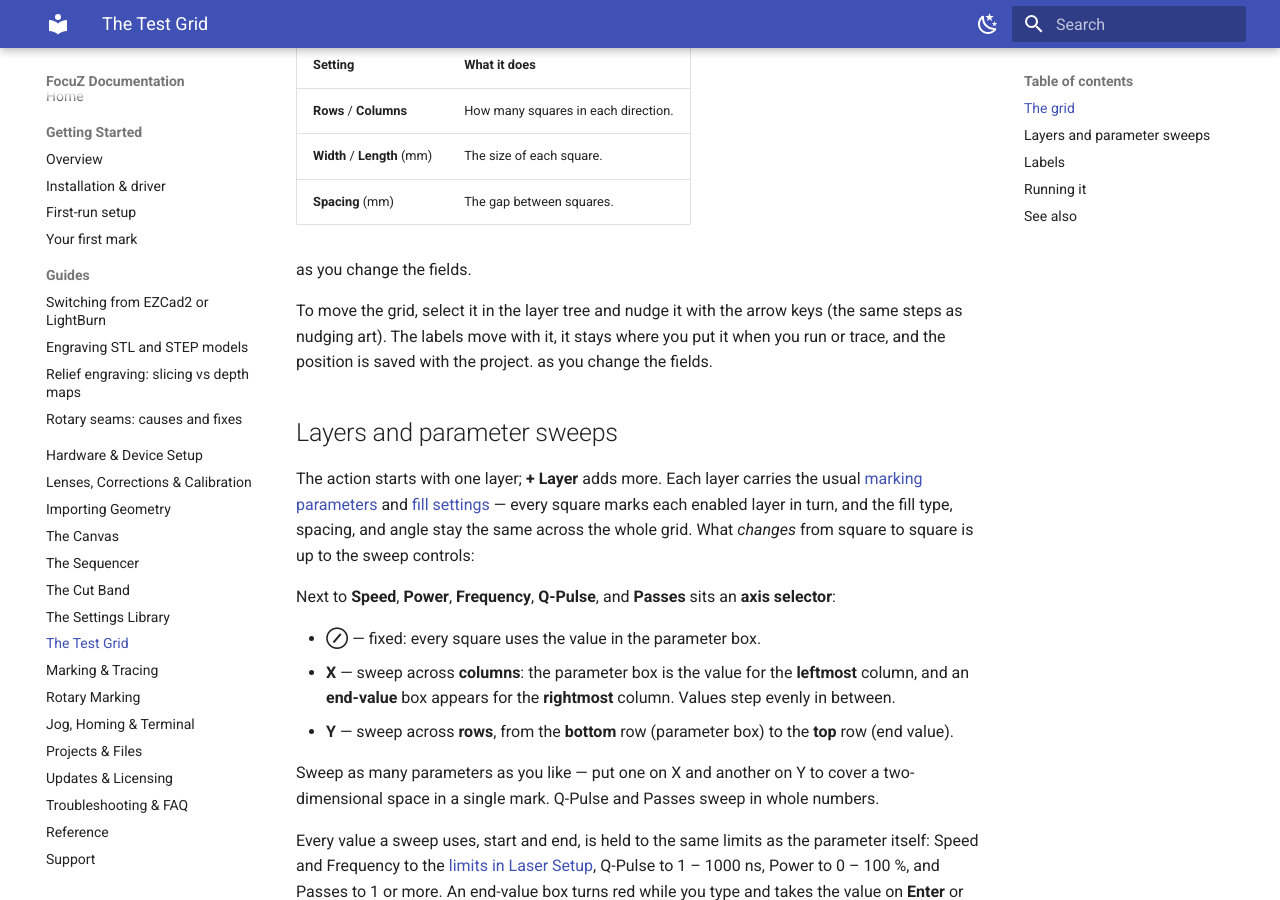
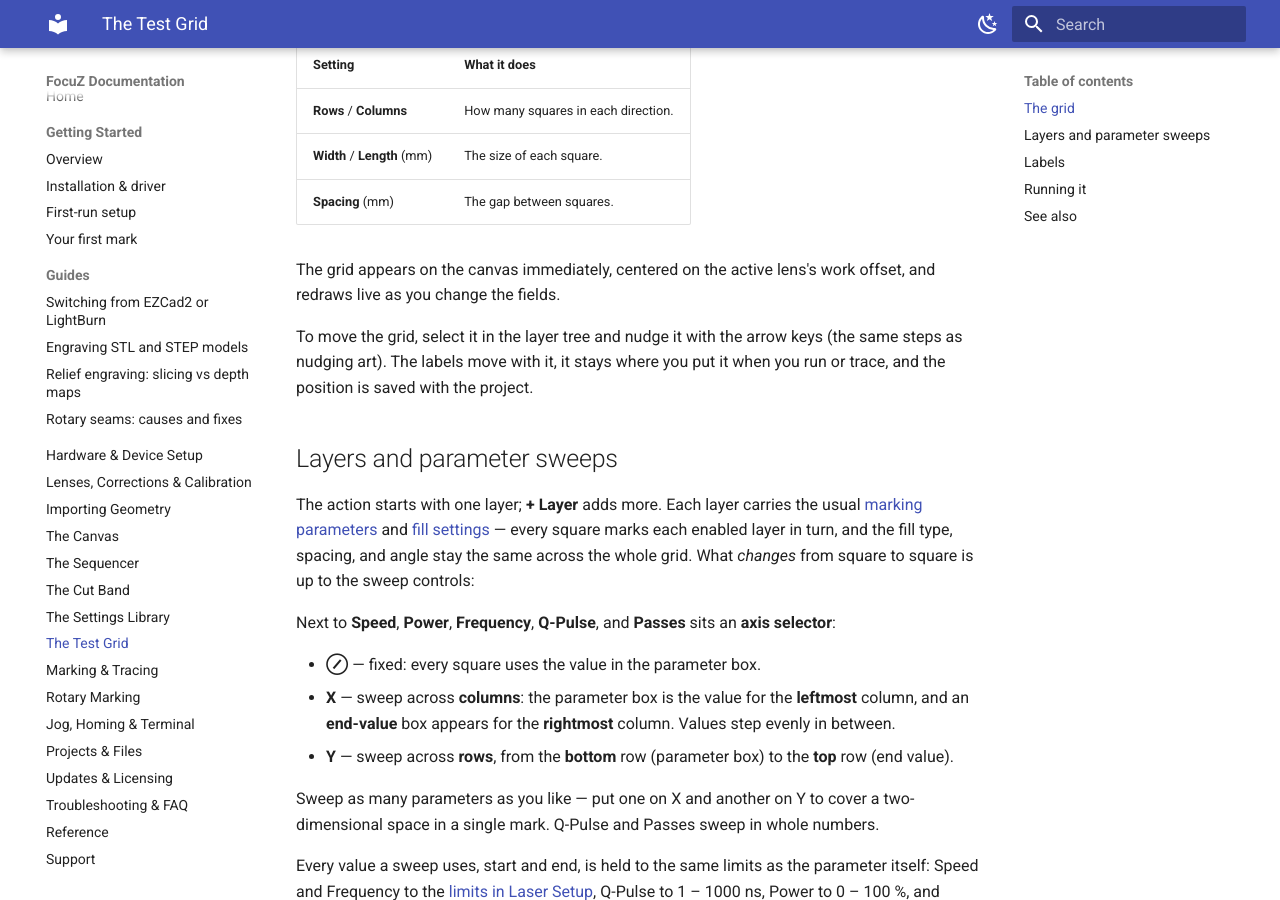
Before and after one commit to Lokahi-Shop/focuz-docs, an MkDocs documentation site: the page built from docs/test-grid.md, in a window 1280 px wide and 900 px high, scrolled down 414 px. Built offline with MkDocs 1.6.1 and Material for MkDocs 9.7.7, drawn with Linux system fonts in a browser that asks for light colours.

Commit message:
Test Grid page: restore the placement sentence
Co-Authored-By: Claude Opus 5.5 <noreply@anthropic.com>

```diff
--- a/docs/test-grid.md
+++ b/docs/test-grid.md
@@ -17,12 +17,12 @@ The **Grid** section defines the coupon:
 | **Width** / **Length** (mm) | The size of each square. |
 | **Spacing** (mm) | The gap between squares. |
 
+The grid appears on the canvas immediately, centered on the active lens's work offset, and redraws live
 as you change the fields.
 
 To move the grid, select it in the layer tree and nudge it with the arrow keys (the same steps as nudging
 art). The labels move with it, it stays where you put it when you run or trace, and the position is saved
 with the project.
-as you change the fields.
 
 ## Layers and parameter sweeps
 
```
